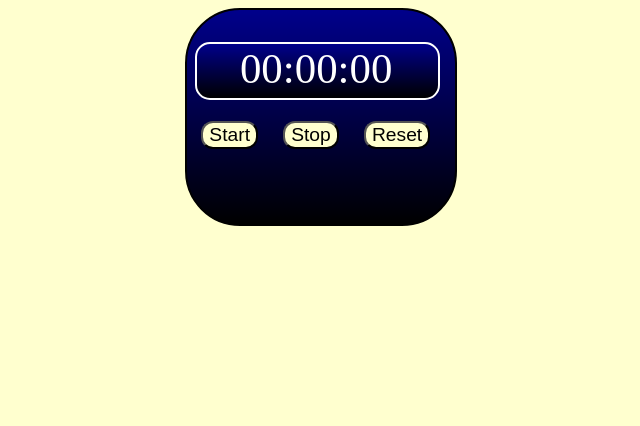
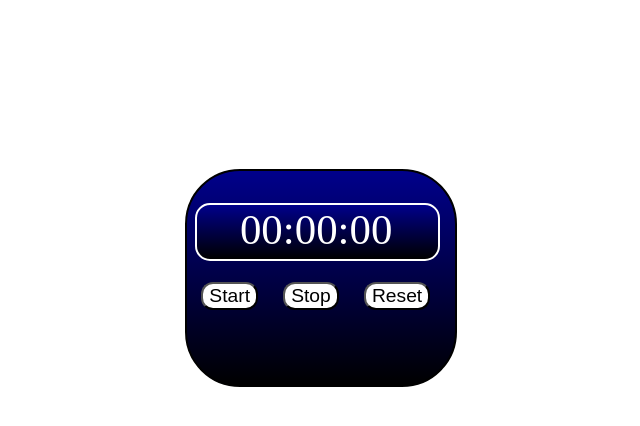
Before and after one commit to Chayans96/Stopwatch, a plain HTML site: page index.html in a window 1280 px wide. Shown: the whole page, without its empty margins (319-959 px from the left). Drawn offline with Linux system fonts and the light colour scheme.

Commit message:
readme.md file added

```diff
--- a/style.css
+++ b/style.css
@@ -1,10 +1,10 @@
 *{
     font-size:67%;
     /* margin:0; */
-    background-color: rgb(255, 255, 207);
+    background-color: rgb(255, 255, 255);
 }
 .watch-frame{
-    /* margin-top:15rem; */
+    top:15rem;
     background-image: linear-gradient(darkblue,black);
     position:relative;
     margin: auto;
```
Also changed, not shown: 1 other file.
